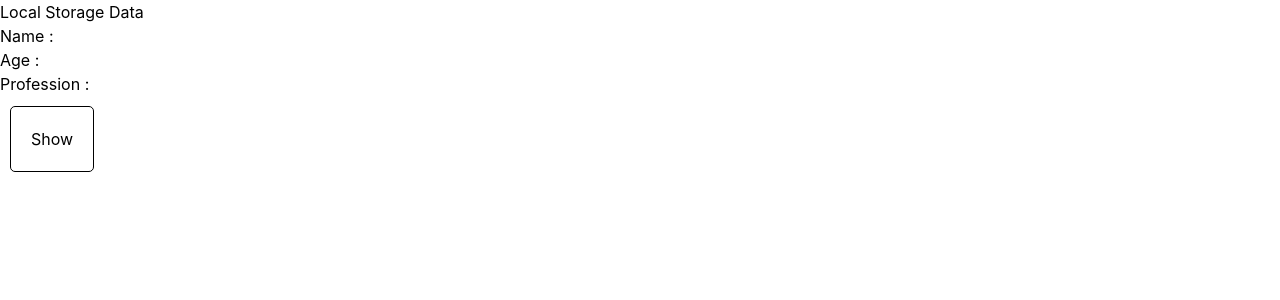
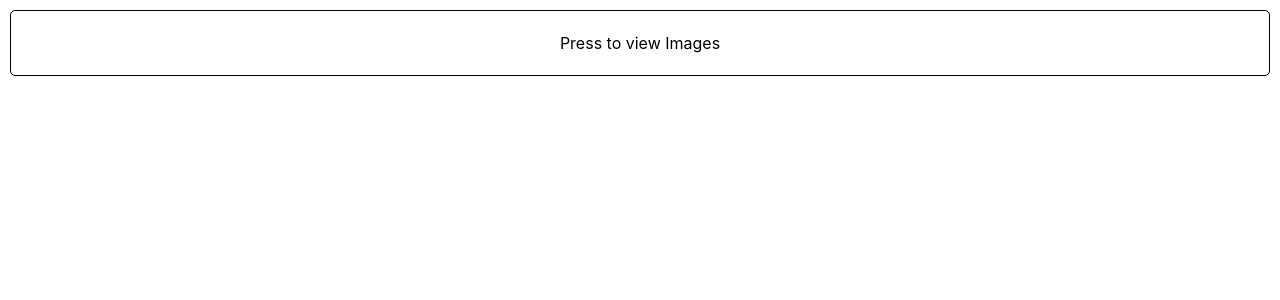
Before and after one commit to MuqsitShafat/ReactJS-with-vite-, a React (Vite) app: page / in a window 1280 px wide. Shown: the top 300 px of the page. Built offline with nearby package versions, Linux system fonts and the light colour scheme.

Commit message:
API Calling Project Done

```diff
--- a/package.json
+++ b/package.json
@@ -11,6 +11,7 @@
   },
   "dependencies": {
     "@tailwindcss/vite": "^4.3.0",
+    "axios": "^1.18.0",
     "lucide-react": "^1.16.0",
     "react": "^19.2.6",
     "react-dom": "^19.2.6",
--- a/src/App.jsx
+++ b/src/App.jsx
@@ -53,11 +53,13 @@ function App() {
 import React from 'react'
 import TodoNotes from './Components/Card/TodoNotes';
 import LocalStorage from './Components/Card/LocalStorage';
+import GalleryAPI from './Components/Card/GalleryAPI';
 const App = () => {
   return (
     <div>
       {/* <TodoNotes /> */}
-      <LocalStorage />
+      {/* <LocalStorage /> */}
+      <GalleryAPI />
     </div>
   )
 }
--- /dev/null
+++ b/src/Components/Card/GalleryAPI.jsx
@@ -0,0 +1,81 @@
+import React from "react";
+import axios from "axios";
+
+const GalleryAPI = () => {
+  const [images, setImages] = React.useState([]);
+  const [page, setPage] = React.useState(1);
+  const [ButtonToggle, setButtonToggle] = React.useState(false);
+  const [hasMore, setHasMore] = React.useState(true);
+
+  const getImages = async (currentPage) => {
+    const response = await axios.get(
+      `https://picsum.photos/v2/list?page=${currentPage}&limit=30`,
+    );
+    if (response.data.length == 0) {
+      setHasMore(false);
+      return;
+    }
+    console.log(response.data);
+    setHasMore(true);
+    setImages(response.data);
+    setButtonToggle(true);
+  };
+  const nextPage = () =>{
+    const nextPage = page + 1;
+    setPage(nextPage);
+    getImages(nextPage);
+  }
+  const prevPage = () => {
+    if(page <= 1) return
+    const prevPage = page - 1;
+    setPage(prevPage);
+    getImages(prevPage);
+  }
+  return (
+    <div className="h-screen w-full ">
+      <div className="h-full w-full flex flex-col ">
+        <button className="default-btn" onClick={() => getImages(page)}>
+          Press to view Images
+        </button>
+        <div className="h-full w-full flex flex-wrap  ">
+          {images.map(function (elem, idx) {
+            return (
+              <div
+                key={idx}
+                className="h-[30%] w-[30%] flex m-5 bg-amber-300 rounded-lg overflow-hidden"
+              >
+                <img
+                  className="object-cover w-full"
+                  src={elem.download_url}
+                  alt={elem.author}
+                />
+              </div>
+            );
+          })}
+        </div>
+        {ButtonToggle && (
+          <div className="flex items-center justify-center gap-5">
+            <button
+              onClick={prevPage}
+              disabled={page <= 1}
+              className="w-10 h-10 bg-yellow-500 text-white rounded-full hover:bg-gray-400 transition flex items-center justify-center font-bold"
+            >
+              -
+            </button>
+
+            <h4>Next</h4>
+            <button
+              onClick={nextPage}
+              disabled={!hasMore}
+              className="w-10 h-10 bg-red-500 text-white rounded-full hover:bg-red-600 transition flex items-center justify-center font-bold"
+            >
+              +
+            </button>
+          </div>
+        )}
+      </div>
+    </div>
+  );
+};
+
+export default GalleryAPI;
--- a/src/index.css
+++ b/src/index.css
@@ -1,11 +1,11 @@
 @import "tailwindcss";
-
-input , button{
-    padding : 20px;
-    border : 1px solid black;
-    margin : 10px;
-    border-radius : 5px;
-    background-color : white;
+.default-btn,
+input {
+  padding: 20px;
+  border: 1px solid black;
+  margin: 10px;
+  border-radius: 5px;
+  background-color: white;
 }
 .scrollbar-hide::-webkit-scrollbar {
   display: none;
@@ -14,3 +14,14 @@ input , button{
   -ms-overflow-style: none;
   scrollbar-width: none;
 }
+/* 1. Keeps your page scrolling naturally with your requested bottom spacing */
+div.h-screen.w-full {
+  height: auto !important;
+  min-height: 100vh;
+  padding-bottom: 10px; /* Adjust this value for more or less bottom spacing */
+}
+
+/* 2. Forces the image wrappers to have an identical, uniform height */
+div.flex-wrap > div.h-\[30\%\] {
+  height: 250px !important; /* Forces all cards to look uniform regardless of image shape */
+}
```
Also changed, not shown: 1 other file (tests, documents, lock files or other folders). Lines whose indentation alone changed are shown as unchanged.
